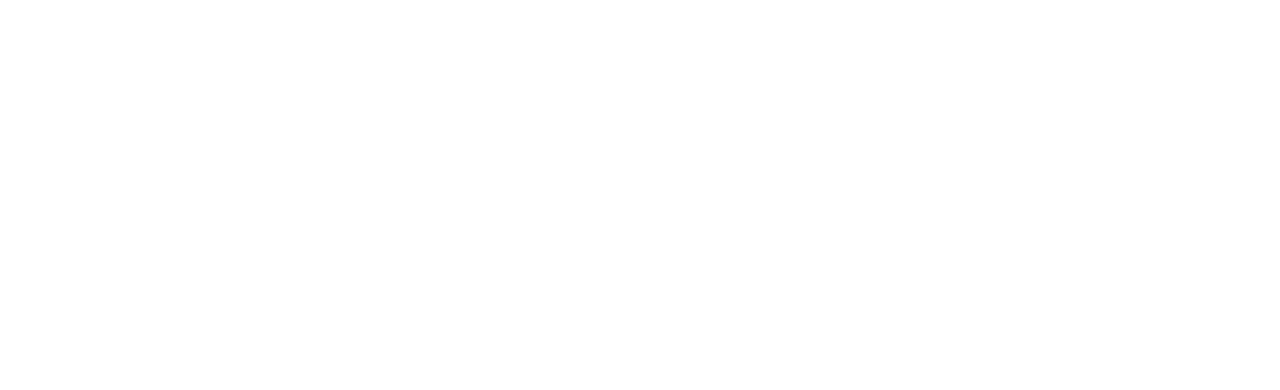
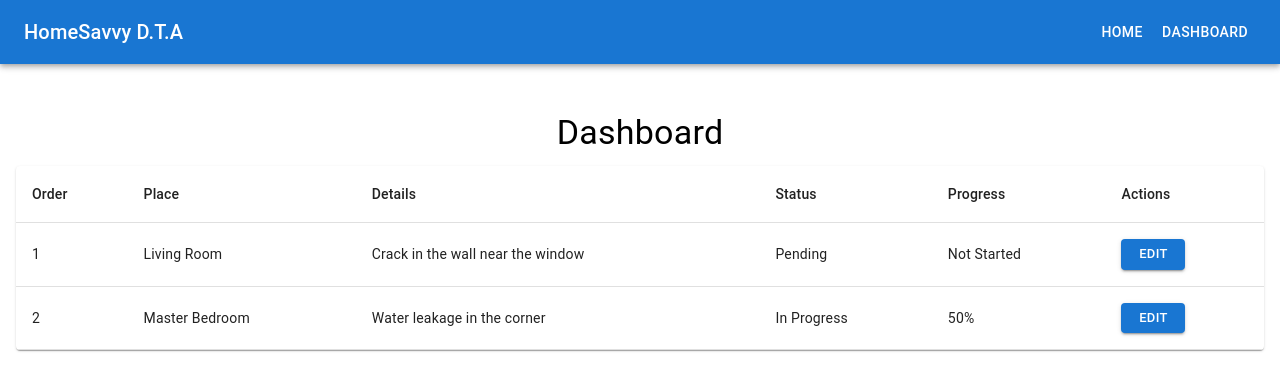
Before and after one commit to Loxyez/HomeSavvy, a React (Create React App) app in the folder homesavvy/: page /dashboard in a window 1280 px wide. Before the commit this address had no page. Shown: the top 390 px of the page. Built offline with nearby package versions, Linux system fonts and the light colour scheme.

Commit message:
Implement UI and functionality

```diff
--- a/homesavvy/package.json
+++ b/homesavvy/package.json
@@ -3,6 +3,9 @@
   "version": "0.1.0",
   "private": true,
   "dependencies": {
+    "@emotion/react": "^11.13.5",
+    "@emotion/styled": "^11.13.5",
+    "@mui/material": "^6.1.10",
     "@testing-library/jest-dom": "^5.17.0",
     "@testing-library/react": "^13.4.0",
     "@testing-library/user-event": "^13.5.0",
--- a/homesavvy/public/index.html
+++ b/homesavvy/public/index.html
@@ -24,7 +24,7 @@
       work correctly both with client-side routing and a non-root public URL.
       Learn how to configure a non-root public URL by running `npm run build`.
     -->
-    <title>React App</title>
+    <title>Defect Tracker Assistance</title>
   </head>
   <body>
     <noscript>You need to enable JavaScript to run this app.</noscript>
--- a/homesavvy/src/App.js
+++ b/homesavvy/src/App.js
@@ -1,21 +1,39 @@
-import React, { useEffect, useState } from 'react';
+import React from 'react';
 import {
   BrowserRouter as Router,
   Route,
   Routes,
-  useNavigate,
-  useLocation,
 } from 'react-router-dom';
+import {
+  AppBar,
+  Toolbar,
+  Typography,
+  Button,
+  Box,
+} from "@mui/material";
 import Home from "./pages/Home";
-// import Dashboard from "./pages/Dashboard";
+import Dashboard from "./pages/Dashboard";
 
 function App() {
   return (
     <Router>
-      <Routes>
-        <Route path="/" exact element={<Home />} />
-        {/* <Route path="/dashboard" element={<Dashboard />} /> */}
-      </Routes>
+      <AppBar position="static">
+        <Toolbar>
+          <Typography variant="h6" component="div" sx={{ flexGrow: 1 }}>
+            HomeSavvy D.T.A
+          </Typography>
+          <Button color="inherit" href="/">Home</Button>
+          <Button color="inherit" href="/dashboard">Dashboard</Button>
+        </Toolbar>
+      </AppBar>
+
+      {/* Main Routes */}
+      <Box sx={{ p: 2 }}>
+        <Routes>
+          <Route path="/" element={<Home />} />
+          <Route path="/dashboard" element={<Dashboard />} />
+        </Routes>
+      </Box>
     </Router>
   );
 }
--- a/homesavvy/src/pages/Dashboard.js
+++ b/homesavvy/src/pages/Dashboard.js
@@ -1,14 +1,73 @@
 import React from 'react';
-import Table from '../components/Table';
-import Form from '../components/Form';
+
+import {
+  Typography,
+  Box,
+  Table,
+  TableBody,
+  TableCell,
+  TableContainer,
+  TableHead,
+  TableRow,
+  Paper,
+  Button,
+} from "@mui/material";
 
 function Dashboard() {
+
+  const rows = [
+    {
+      id: 1,
+      place: "Living Room",
+      details: "Crack in the wall near the window",
+      status: "Pending",
+      progress: "Not Started",
+    },
+    {
+      id: 2,
+      place: "Master Bedroom",
+      details: "Water leakage in the corner",
+      status: "In Progress",
+      progress: "50%",
+    },
+  ];
+
   return (
-    <div>
-      <h1>Dashboard</h1>
-      <Form />
-      <Table />
-    </div>
+    <Box sx={{ flexGrow: 1, mt: 4 }}>
+      <Typography variant="h4" align="center" gutterBottom>
+        Dashboard
+      </Typography>
+      <TableContainer component={Paper}>
+        <Table>
+          <TableHead>
+            <TableRow>
+              <TableCell>Order</TableCell>
+              <TableCell>Place</TableCell>
+              <TableCell>Details</TableCell>
+              <TableCell>Status</TableCell>
+              <TableCell>Progress</TableCell>
+              <TableCell>Actions</TableCell>
+            </TableRow>
+          </TableHead>
+          <TableBody>
+            {rows.map((row) => (
+              <TableRow key={row.id}>
+                <TableCell>{row.id}</TableCell>
+                <TableCell>{row.place}</TableCell>
+                <TableCell>{row.details}</TableCell>
+                <TableCell>{row.status}</TableCell>
+                <TableCell>{row.progress}</TableCell>
+                <TableCell>
+                  <Button variant="contained" size="small">
+                    Edit
+                  </Button>
+                </TableCell>
+              </TableRow>
+            ))}
+          </TableBody>
+        </Table>
+      </TableContainer>
+    </Box>
   );
 }
 
--- a/homesavvy/src/pages/Home.js
+++ b/homesavvy/src/pages/Home.js
@@ -1,12 +1,56 @@
 import React from 'react';
+import {
+    Typography,
+    Box,
+    Grid,
+    Card,
+    CardContent
+} from "@mui/material";
 
 export default function Home() {
     return (
-        <div>
-            <h1>Welcome to Defect Tracker for 1088/45</h1>
-            <p>
-                This is the home page for the Defect Tracker for 1088/45. You can use this app to track defects in your projects.
-            </p>
-        </div>
+        // <div>
+        //     <h1>Welcome to Defect Tracker for 1088/45</h1>
+        //     <p>
+        //         This is the home page for the Defect Tracker for 1088/45. You can use this app to track defects in your projects.
+        //     </p>
+        // </div>
+        <Box sx={{ flexGrow: 1, mt: 4 }}>
+            <Typography variant="h4" align="center" gutterBottom>
+                Welcome to HomeSavvy
+            </Typography>
+            <Grid container spacing={3}>
+                <Grid item xs={12} sm={6} md={4}>
+                    <Card>
+                        <CardContent>
+                        <Typography variant="h6">Manage Defects</Typography>
+                            <Typography variant="body2" color="text.secondary">
+                                Easily manage and update your house defect reports.
+                            </Typography>
+                        </CardContent>
+                    </Card>
+                </Grid>
+                <Grid item xs={12} sm={6} md={4}>
+                    <Card>
+                        <CardContent>
+                        <Typography variant="h6">Upload Images</Typography>
+                            <Typography variant="body2" color="text.secondary">
+                                Upload images of defects for better tracking.
+                            </Typography>
+                        </CardContent>
+                    </Card>
+                </Grid>
+                <Grid item xs={12} sm={6} md={4}>
+                <Card>
+                    <CardContent>
+                    <Typography variant="h6">Real-time Updates</Typography>
+                        <Typography variant="body2" color="text.secondary">
+                            Track the progress of your reported issues.
+                        </Typography>
+                    </CardContent>
+                </Card>
+                </Grid>
+            </Grid>
+        </Box>
     );
 }
```
Also changed, not shown: 1 other file (tests, documents, lock files or other folders).
